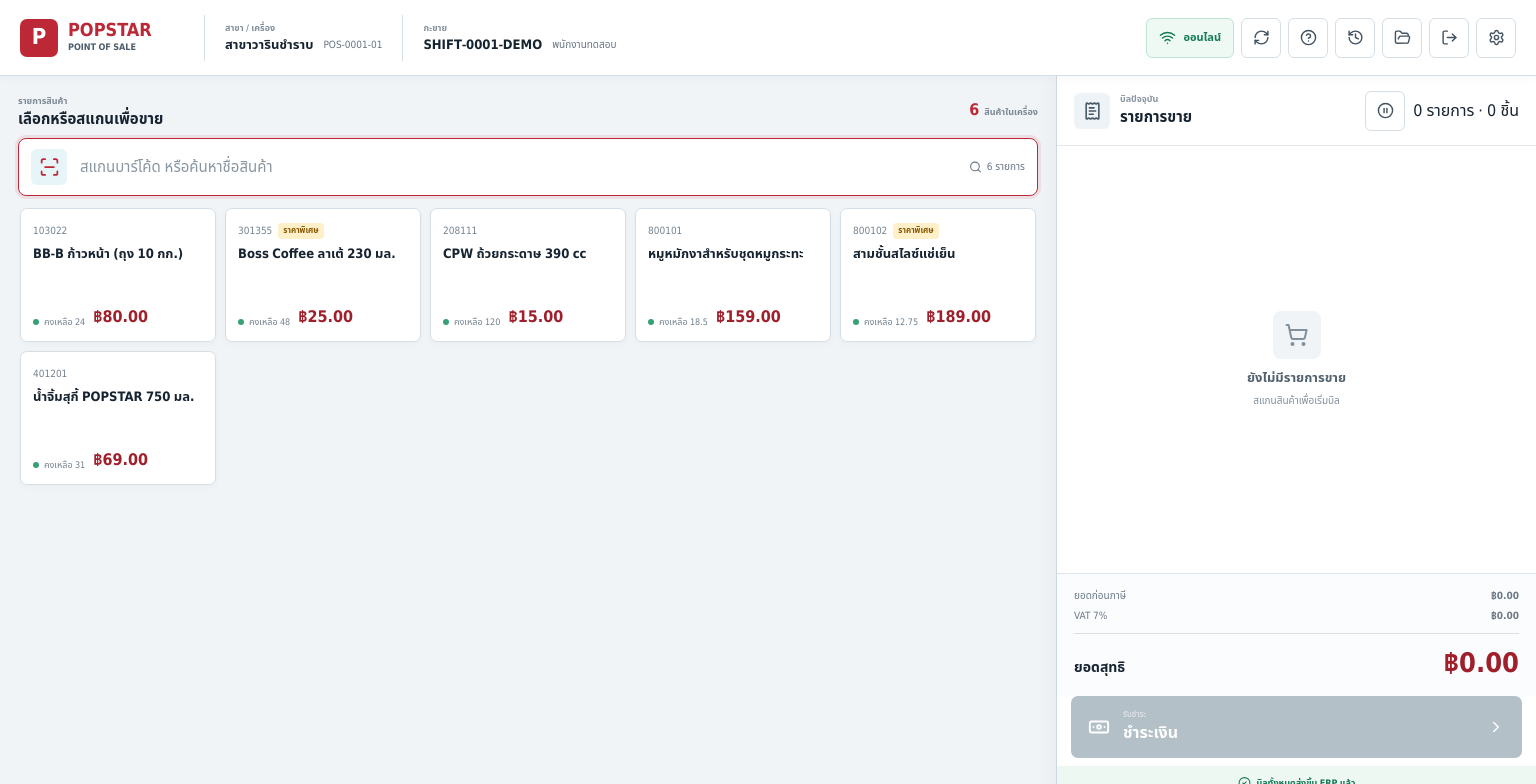
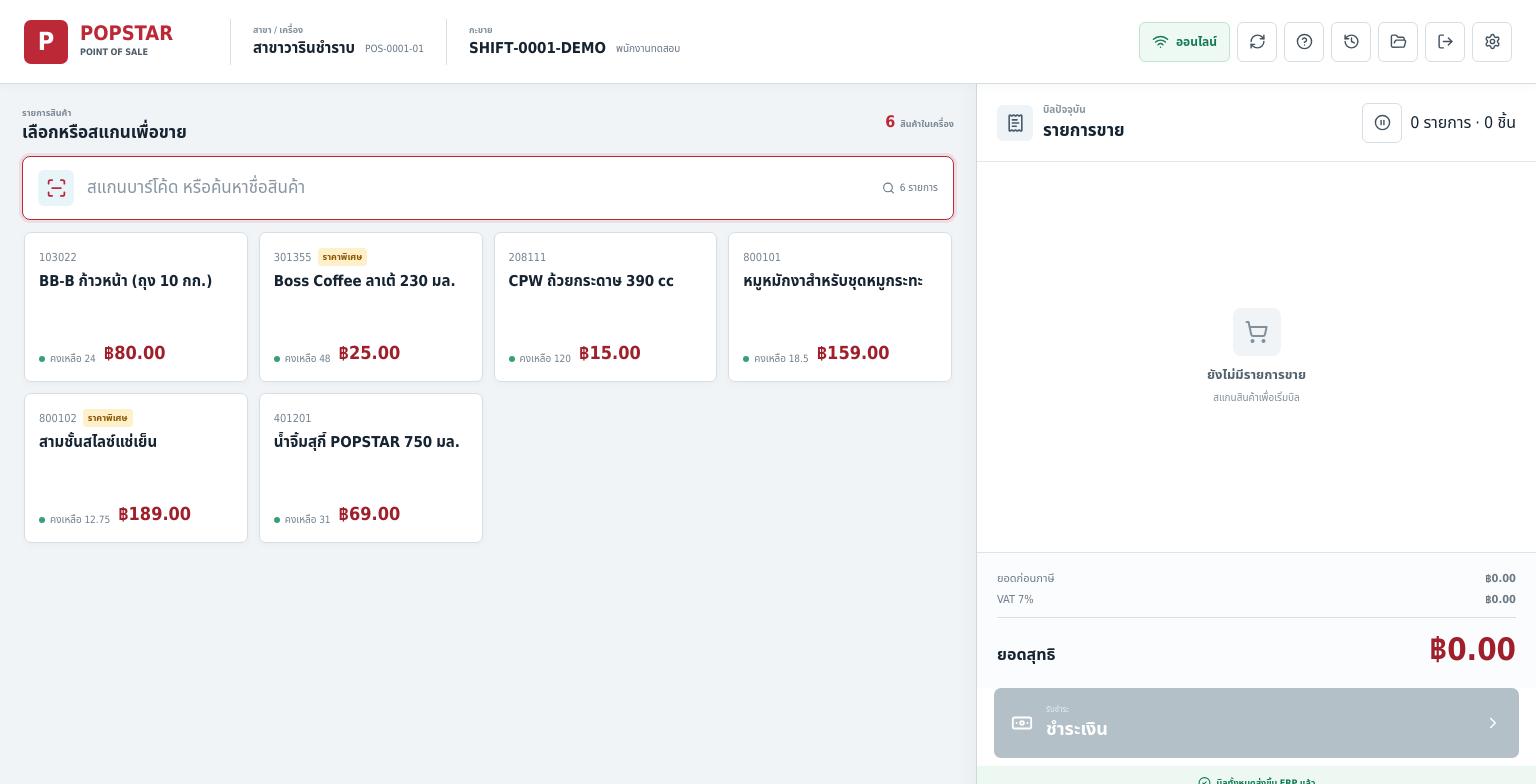
Before and after one commit to jetsada-polsan/ERPPOP, a Vue app in the folder apps/pos-desktop/: page / in a window 1536 px wide. Shown: the top 784 px of the page. Built offline with nearby package versions, Linux system fonts and the light colour scheme.

Commit message:
feat: add responsive POS font tiers

```diff
--- a/apps/pos-desktop/src/styles.css
+++ b/apps/pos-desktop/src/styles.css
@@ -398,6 +398,55 @@
   .queue-bar { height: 25px; margin-top: 4px; }
 }
 
+/* Fixed responsive tiers: keep text readable without fluid vw-sized type. */
+@media (min-width: 1366px) and (min-height: 720px) {
+  .topbar { height: 84px; gap: 28px; padding: 0 24px; }
+  .brand { min-width: 178px; gap: 12px; }
+  .brand-mark { width: 44px; height: 44px; font-size: 25px; }
+  .brand strong { font-size: 20px; line-height: 21px; }
+  .terminal-context > div { min-width: 210px; padding: 0 22px; }
+  .terminal-context strong { font-size: 15px; }
+  .status { font-size: 12px; }
+  .workspace { grid-template-columns: minmax(620px, 1fr) 560px; }
+  .catalog { padding: 22px 22px 0; }
+  .section-heading { height: 50px; }
+  .section-heading strong { font-size: 17px; }
+  .search-row { height: 64px; padding: 0 15px; }
+  .search-row input { font-size: 17px; }
+  .product-grid { grid-template-columns: repeat(auto-fill, minmax(210px, 1fr)); grid-auto-rows: 150px; gap: 11px; }
+  .product-tile { height: 150px; padding: 14px; }
+  .product-code { font-size: 11px; }
+  .product-code em { font-size: 9px; }
+  .product-tile > strong { font-size: 15px; }
+  .product-bottom span { font-size: 10px; }
+  .product-bottom b { font-size: 18px; }
+  .cart-title { height: 78px; padding: 0 20px; }
+  .cart-title small { font-size: 10px; }
+  .cart-title strong { font-size: 17px; }
+  .cart-line { min-height: 74px; grid-template-columns: 24px minmax(0, 1fr) auto 94px 30px; gap: 10px; padding: 10px 16px; }
+  .line-info strong { font-size: 14px; }
+  .line-info span { font-size: 10px; }
+  .qty-control { height: 34px; }
+  .qty-control button { width: 32px; }
+  .qty-control input { width: 42px; font-size: 12px; }
+  .cart-line > b { font-size: 14px; }
+  .totals { padding: 15px 20px 12px; }
+  .totals > div { font-size: 11px; }
+  .totals .grand { font-size: 16px; }
+  .totals .grand b { font-size: 31px; }
+  .pay-button { height: 70px; margin: 0 17px; }
+  .pay-button strong { font-size: 18px; }
+}
+
+@media (min-width: 1600px) and (min-height: 820px) {
+  .workspace { grid-template-columns: minmax(720px, 1fr) 640px; }
+  .product-grid { grid-template-columns: repeat(auto-fill, minmax(235px, 1fr)); grid-auto-rows: 164px; }
+  .product-tile { height: 164px; }
+  .product-tile > strong { font-size: 16px; }
+  .cart-line { min-height: 82px; }
+  .line-info strong { font-size: 15px; }
+}
+
 @media print {
   @page { margin: 3mm; }
   body { min-width: 0; overflow: visible; background: #fff; }
```
Also changed, not shown: 1 other file (tests, documents, lock files or other folders).
